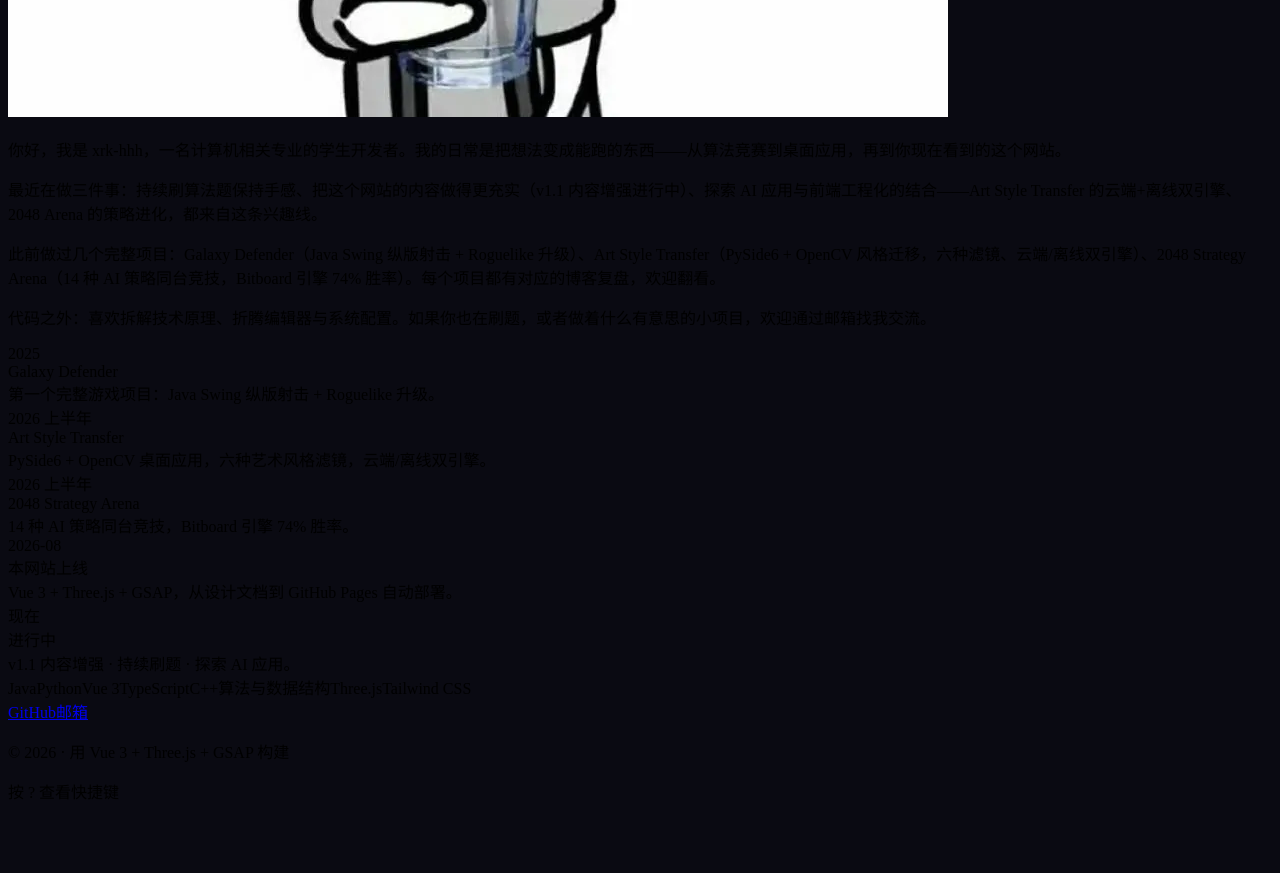
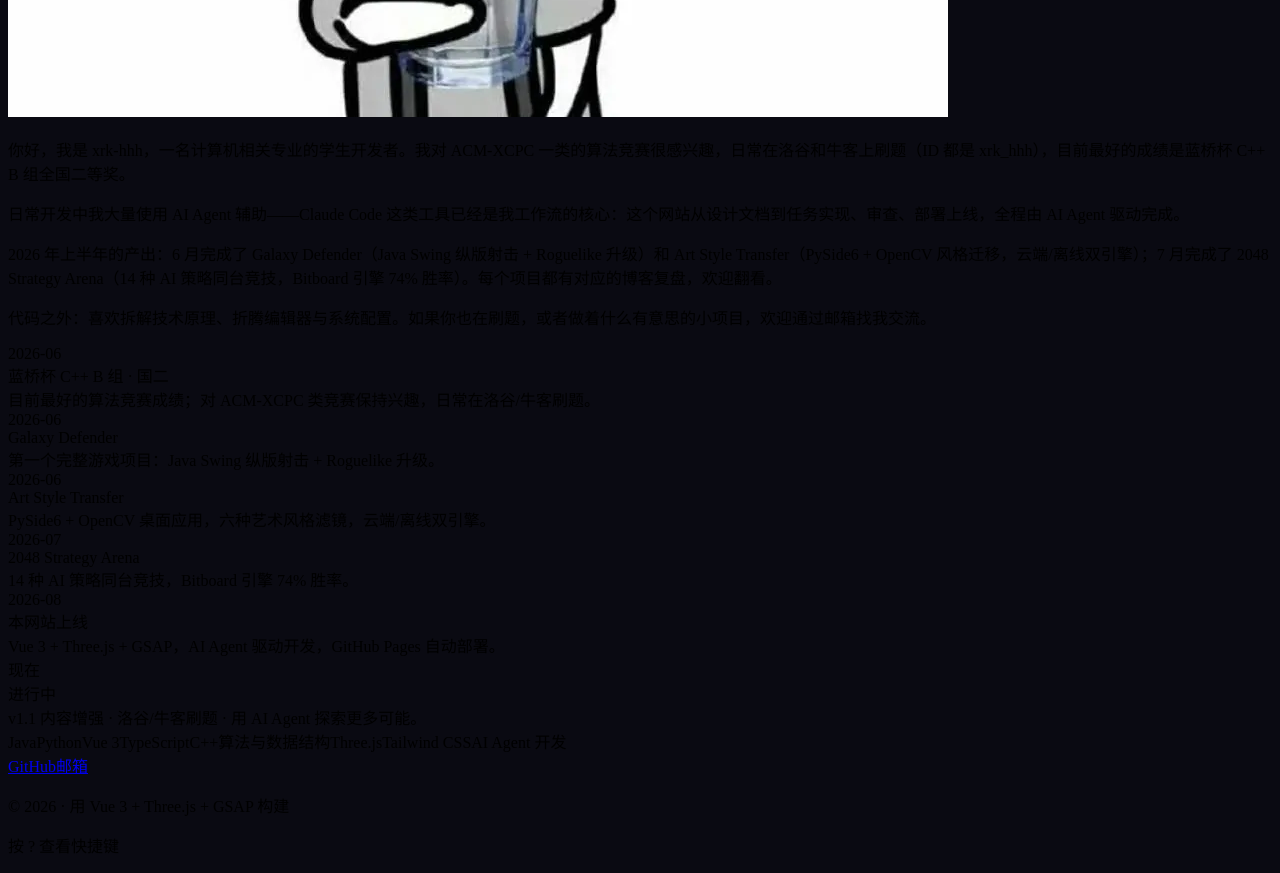
Before and after one commit to xrk-hhh/starlight, a Vue app: page /about in a window 1280 px wide. Shown: the part 1880-2753 px from the top of the page. Before the commit the page ends 2699 px from the top, so only its background shows below. Built offline with nearby package versions, Linux system fonts and the light colour scheme; no server answers; the HTML template or start-up script is replaced by a standard one.

Commit message:
content: 真实时间线与简介（蓝桥杯/项目日期/AI Agent）+ giscus 配置

```diff
--- a/src/config/giscus.ts
+++ b/src/config/giscus.ts
@@ -7,6 +7,6 @@
 export const giscusConfig = {
   repo: 'xrk-hhh/starlight',
   repoId: 'R_kgDOT3vtog',
-  category: '',
-  categoryId: '',
+  category: 'Announcements',
+  categoryId: 'DIC_kwDOT3vtos4DDXrN',
 }
--- a/src/data/profile.ts
+++ b/src/data/profile.ts
@@ -21,9 +21,9 @@
   introShort: '一名热爱写代码的学生开发者，喜欢把算法思路变成能跑的应用——从游戏到 AI 工具再到 Web。',
   typedPhrases: ['写代码', '刷算法', '折腾前端', '做点有意思的东西'],
   introLong:
-    '你好，我是 xrk-hhh，一名计算机相关专业的学生开发者。我的日常是把想法变成能跑的东西——从算法竞赛到桌面应用，再到你现在看到的这个网站。\n\n' +
-    '最近在做三件事：持续刷算法题保持手感、把这个网站的内容做得更充实（v1.1 内容增强进行中）、探索 AI 应用与前端工程化的结合——Art Style Transfer 的云端+离线双引擎、2048 Arena 的策略进化，都来自这条兴趣线。\n\n' +
-    '此前做过几个完整项目：Galaxy Defender（Java Swing 纵版射击 + Roguelike 升级）、Art Style Transfer（PySide6 + OpenCV 风格迁移，六种滤镜、云端/离线双引擎）、2048 Strategy Arena（14 种 AI 策略同台竞技，Bitboard 引擎 74% 胜率）。每个项目都有对应的博客复盘，欢迎翻看。\n\n' +
+    '你好，我是 xrk-hhh，一名计算机相关专业的学生开发者。我对 ACM-XCPC 一类的算法竞赛很感兴趣，日常在洛谷和牛客上刷题（ID 都是 xrk_hhh），目前最好的成绩是蓝桥杯 C++ B 组全国二等奖。\n\n' +
+    '日常开发中我大量使用 AI Agent 辅助——Claude Code 这类工具已经是我工作流的核心：这个网站从设计文档到任务实现、审查、部署上线，全程由 AI Agent 驱动完成。\n\n' +
+    '2026 年上半年的产出：6 月完成了 Galaxy Defender（Java Swing 纵版射击 + Roguelike 升级）和 Art Style Transfer（PySide6 + OpenCV 风格迁移，云端/离线双引擎）；7 月完成了 2048 Strategy Arena（14 种 AI 策略同台竞技，Bitboard 引擎 74% 胜率）。每个项目都有对应的博客复盘，欢迎翻看。\n\n' +
     '代码之外：喜欢拆解技术原理、折腾编辑器与系统配置。如果你也在刷题，或者做着什么有意思的小项目，欢迎通过邮箱找我交流。',
   avatar: `${import.meta.env.BASE_URL}images/avatar.webp`,
   skills: [
@@ -35,14 +35,15 @@
     { name: '算法与数据结构', level: '熟练' },
     { name: 'Three.js', level: '了解' },
     { name: 'Tailwind CSS', level: '了解' },
+    { name: 'AI Agent 开发', level: '熟练' },
   ] as Skill[],
-  // 时间线初稿：日期为占位，待用户确认真实时间
   timeline: [
-    { date: '2025', title: 'Galaxy Defender', desc: '第一个完整游戏项目：Java Swing 纵版射击 + Roguelike 升级。' },
-    { date: '2026 上半年', title: 'Art Style Transfer', desc: 'PySide6 + OpenCV 桌面应用，六种艺术风格滤镜，云端/离线双引擎。' },
-    { date: '2026 上半年', title: '2048 Strategy Arena', desc: '14 种 AI 策略同台竞技，Bitboard 引擎 74% 胜率。' },
-    { date: '2026-08', title: '本网站上线', desc: 'Vue 3 + Three.js + GSAP，从设计文档到 GitHub Pages 自动部署。' },
-    { date: '现在', title: '进行中', desc: 'v1.1 内容增强 · 持续刷题 · 探索 AI 应用。' },
+    { date: '2026-06', title: '蓝桥杯 C++ B 组 · 国二', desc: '目前最好的算法竞赛成绩；对 ACM-XCPC 类竞赛保持兴趣，日常在洛谷/牛客刷题。' },
+    { date: '2026-06', title: 'Galaxy Defender', desc: '第一个完整游戏项目：Java Swing 纵版射击 + Roguelike 升级。' },
+    { date: '2026-06', title: 'Art Style Transfer', desc: 'PySide6 + OpenCV 桌面应用，六种艺术风格滤镜，云端/离线双引擎。' },
+    { date: '2026-07', title: '2048 Strategy Arena', desc: '14 种 AI 策略同台竞技，Bitboard 引擎 74% 胜率。' },
+    { date: '2026-08', title: '本网站上线', desc: 'Vue 3 + Three.js + GSAP，AI Agent 驱动开发，GitHub Pages 自动部署。' },
+    { date: '现在', title: '进行中', desc: 'v1.1 内容增强 · 洛谷/牛客刷题 · 用 AI Agent 探索更多可能。' },
   ] as TimelineItem[],
   socials: [
     { label: 'GitHub', url: 'https://github.com/xrk-hhh' },
```
